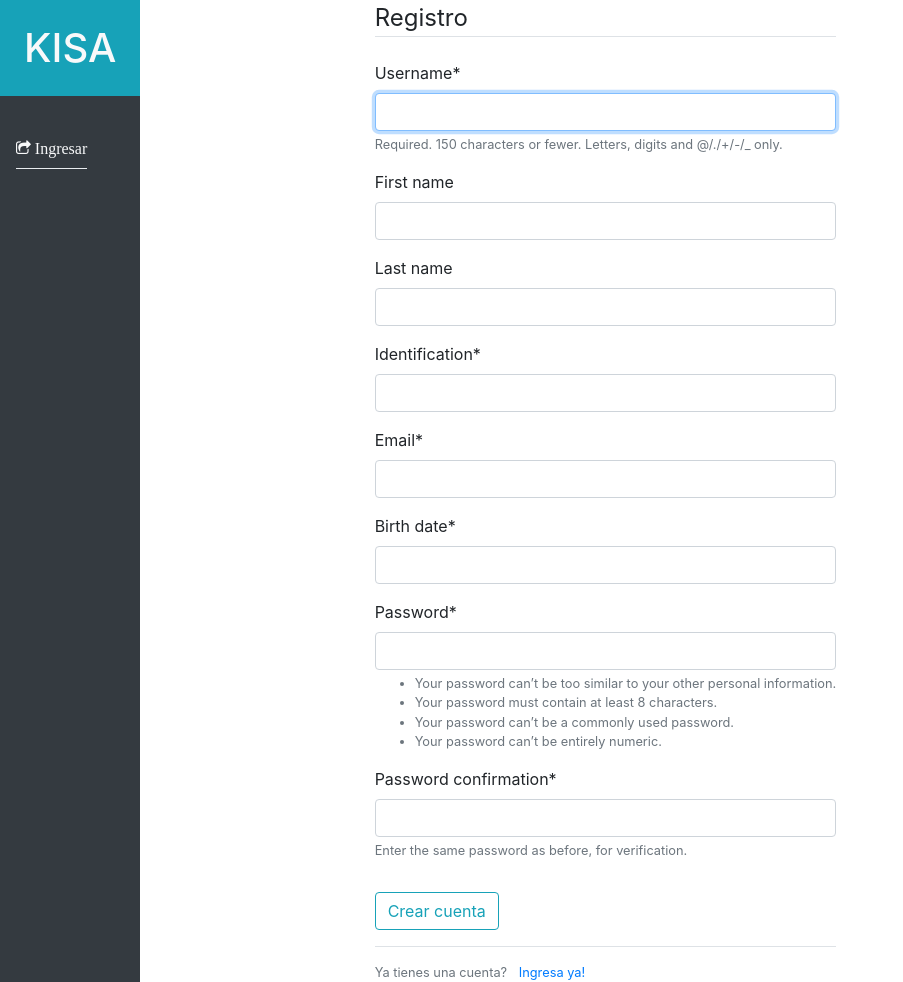
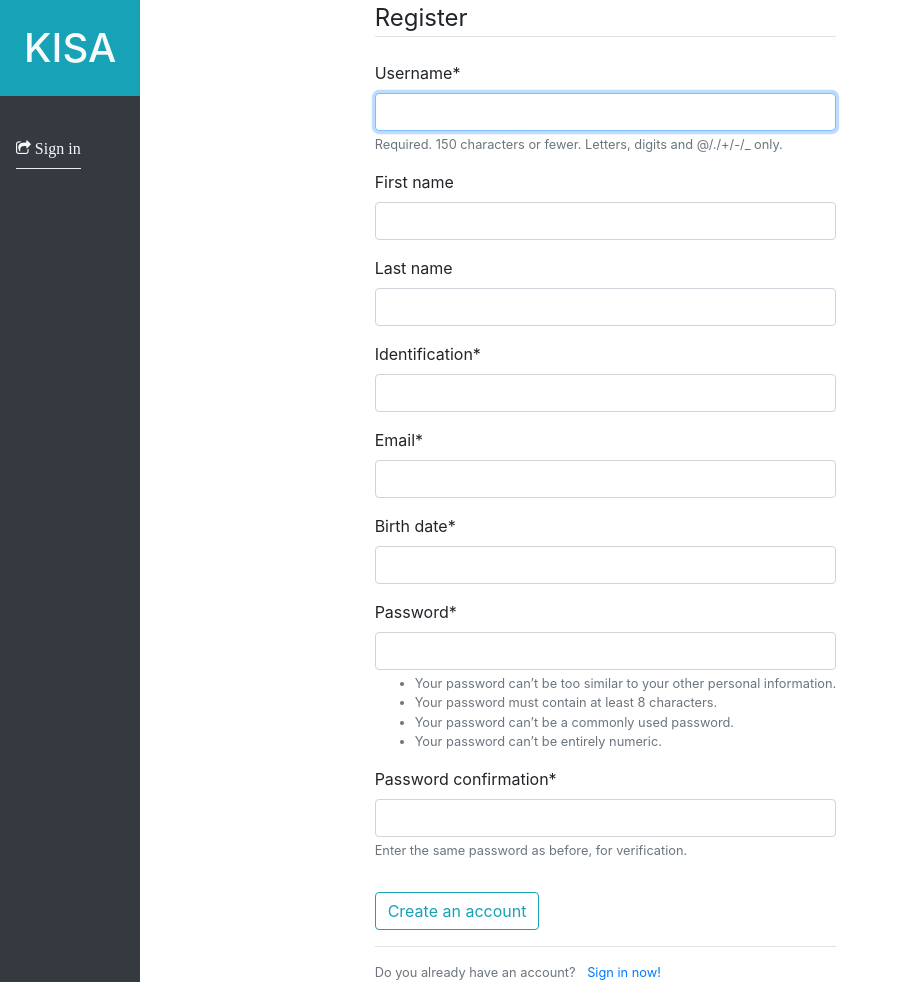
Before and after one commit to FaNnT0m/KISA, a Django app: page /register/ in a window 1280 px wide. Shown: the whole page, without its empty margins (0-903 px from the left). Run offline with Django 3.2, Linux system fonts and the light colour scheme; parts of the project's set-up code (start-up, migrations or seed data) failed here and were passed over; some libraries are stand-ins or nearby versions.

Commit message:
change system from spanish to english

```diff
--- a/templates/main/base.html
+++ b/templates/main/base.html
@@ -25,23 +25,23 @@
                     <div class="collapse navbar-collapse">
                         <ul class="flex-md-column flex-row navbar-nav w-100 justify-content-between sidebar-nav nav">
                             {% if user.is_authenticated and user.is_client %}
-                            <h3>Cliente</h3>
+                            <h3 class='text-light' >Client</h3>
                             <li class="mt-4">
                                 <a class="text-light" href="{% url 'digital_wallet' %}">
-                                    <span class=" fa fa-money"> <span>Monedero electronico</span></span>
+                                    <span class=" fa fa-money"> <span>Electronic wallet</span></span>
                                 </a>
                             </li>
                             <hr class="dropdown-divider">
                             <li class="mt-4">
                                 <a class="text-light" href="{% url 'client_reports' %}">
-                                    <span class="fa fa-book"> <span>Reportes</span></span>
+                                    <span class="fa fa-book"> <span>Reports</span></span>
                                     </span>
                                 </a>
                             </li>
                             <hr class="dropdown-divider">
                             <li class="mt-4">
                                 <a class="text-light" href="{% url 'card_ticket_payment' %}">
-                                    <span class="fa fa-credit-card-alt"> <span>Agregar tarjeta</span></span>
+                                    <span class="fa fa-credit-card-alt"> <span>Add credit card</span></span>
                                     </span>
                                 </a>
                             </li>
@@ -49,18 +49,18 @@
                             <h3>Conductor</h3>
                             <li class="mt-4">
                                 <a class="text-light" href="{% url 'driver_route' %}">
-                                    <span class="fa fa-money"> <span>Mi Ruta</span></span>
+                                    <span class="fa fa-money"> <span>My route</span></span>
                                 </a>
                             </li>
                             <hr class="dropdown-divider"> {% endif %}
                             <li class="mt-4">
                                 {% if user.is_authenticated %}
                                 <a class="text-light" href="{% url 'logout' %}">
-                                    <span class="fa fa-share-square-o"> <span>Cerrar sesion</span></span>
+                                    <span class="fa fa-share-square-o"> <span>Sign out</span></span>
                                 </a>
                                 {% else %}
                                 <a class="text-light" href="{% url 'login' %}">
-                                    <span class="fa fa-share-square-o"> <span>Ingresar</span></span>
+                                    <span class="fa fa-share-square-o"> <span>Sign in</span></span>
                                 </a>
                                 {% endif %}
                             </li>
--- a/templates/main/client_reports.html
+++ b/templates/main/client_reports.html
@@ -32,9 +32,9 @@
 <table class="table">
     <thead>
         <tr>
-            <th scope="col">Fecha</th>
-            <th scope="col">Ruta</th>
-            <th scope="col">Gasto</th>
+            <th scope="col">Date</th>
+            <th scope="col">Route</th>
+            <th scope="col">Spended</th>
         </tr>
     </thead>
 
--- a/templates/main/digital_wallet.html
+++ b/templates/main/digital_wallet.html
@@ -4,7 +4,7 @@
     Balance: {{client.balance}}
     <form method="POST" action="{%url 'digital_wallet' %}">
         {% csrf_token %}
-        <label for="balance_to_add">Dinero a recargar</label><br>
+        <label for="balance_to_add">Recharge money</label><br>
         <input type="text" id="balance_to_add" name="balance_to_add" value="0"><br>
         <input type="submit" value="Submit">
     </form>
--- a/templates/main/index.html
+++ b/templates/main/index.html
@@ -7,11 +7,11 @@
     <div class=content-section>
         <div class="text-center">
             <div class="from-group mb-5" >
-                    <h1>Bienvenido</h2>
+                    <h1>Welcome</h2>
             </div>
             <div class="tracking-in-expand">
                 <h2>KISA</h1>
-                <h2>Pago Digital para Buses</h1>
+                <h2>Digital Payment for Buses</h1>
             </div>
          </div>
     </div>
--- a/templates/main/login.html
+++ b/templates/main/login.html
@@ -5,16 +5,16 @@
         <form method="POST">
             {% csrf_token %}
             <fieldset class="form-group">
-                <legend class="border-bottom mb-4">Iniciar sesion</legend>
+                <legend class="border-bottom mb-4">Sign in</legend>
                 {{ form.as_p }}
             </fieldset>
             <div class="form-group">
-                <button class="btn btn-outline-info" type="submit">Ingresar</button>
+                <button class="btn btn-outline-info" type="submit">Submit</button>
             </div>
         </form>
         <div class="border-top pt-3">
             <small class="text-muted">
-                No tienes una cuenta? <a class="ml-2" href="{% url 'register' %}">Registrate ya!</a>
+                You don't have an account? <a class="ml-2" href="{% url 'register' %}">Register now!</a>
             </small>
         </div>
     </div>
--- a/templates/main/logout.html
+++ b/templates/main/logout.html
@@ -3,11 +3,11 @@
 {% extends "./base.html" %}
 {% block content %}
 <div class="content-section">
-    <h2>Has cerrado tu sesion<h2>
+    <h2>You have signed out<h2>
     <div class="content-section">
         <div class="border-top pt-3">
             <small class="text-muted">
-                <a class="ml-2" href="{% url 'login' %}">Ingresar de nuevo</a>
+                <a class="ml-2" href="{% url 'login' %}">Sign in</a>
             </small>
         </div>
     </div>
--- a/templates/main/register.html
+++ b/templates/main/register.html
@@ -3,16 +3,16 @@
     <form method="POST">
         {% csrf_token %}
         <fieldset class="form-group">
-            <legend class="border-bottom mb-4">Registro</legend>
+            <legend class="border-bottom mb-4">Register</legend>
             {{ form | crispy }}
         </fieldset>
         <div class="form-group">
-            <button class="btn btn-outline-info" type="submit">Crear cuenta</button>
+            <button class="btn btn-outline-info" type="submit">Create an account</button>
         </div>
     </form>
     <div class="border-top pt-3">
         <small class="text-muted">
-                Ya tienes una cuenta? <a class="ml-2" href="{% url 'login' %}">Ingresa ya!</a>
+                Do you already have an account? <a class="ml-2" href="{% url 'login' %}">Sign in now!</a>
             </small>
     </div>
     {% endblock content %}
```
Also changed, not shown: db.sqlite3.
